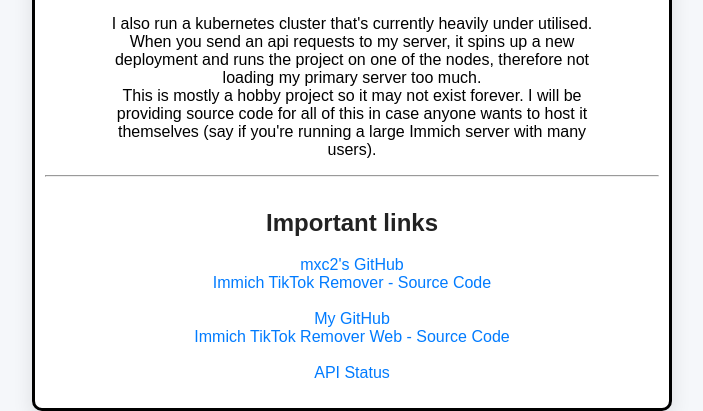
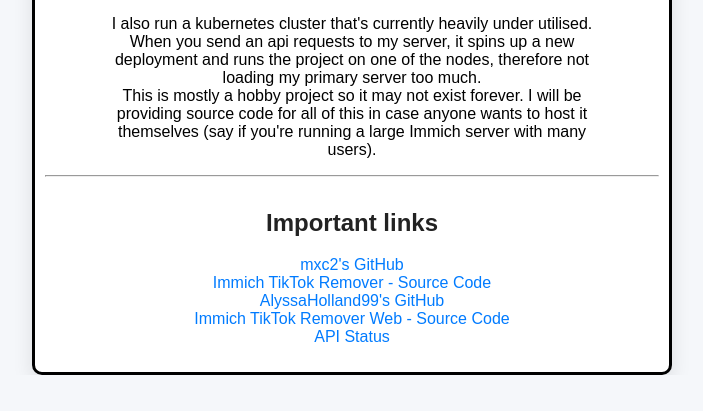
Before and after one commit to alyssaholland99/immich-tiktok-remover-web, a Flask app: page / in a window 1280 px wide. Shown: the part 2778-3189 px from the top of the page, without its empty margins (288-991 px from the left). After the commit the page ends 3153 px from the top, so only its background shows below. Run offline with Flask 2, Linux system fonts and the light colour scheme.

Commit message:
Changed name

```diff
--- a/site/templates/index.html
+++ b/site/templates/index.html
@@ -109,11 +109,11 @@
                 <a href="https://github.com/mxc2">mxc2's GitHub</a>
                 <br>
                 <a href="https://github.com/mxc2/immich-tiktok-remover">Immich TikTok Remover - Source Code</a>
-                <br><br>
-                <a href="https://github.com/alyssaholland99">My GitHub</a>
+                <br>
+                <a href="https://github.com/alyssaholland99">AlyssaHolland99's GitHub</a>
                 <br>
                 <a href="https://github.com/alyssaholland99/immich-tiktok-remover-web">Immich TikTok Remover Web - Source Code</a>
-                <br><br>
+                <br>
                 <a href="https://api.immich-tiktok-remover.co.uk/status">API Status</a>
             </p>
     </div>
```
